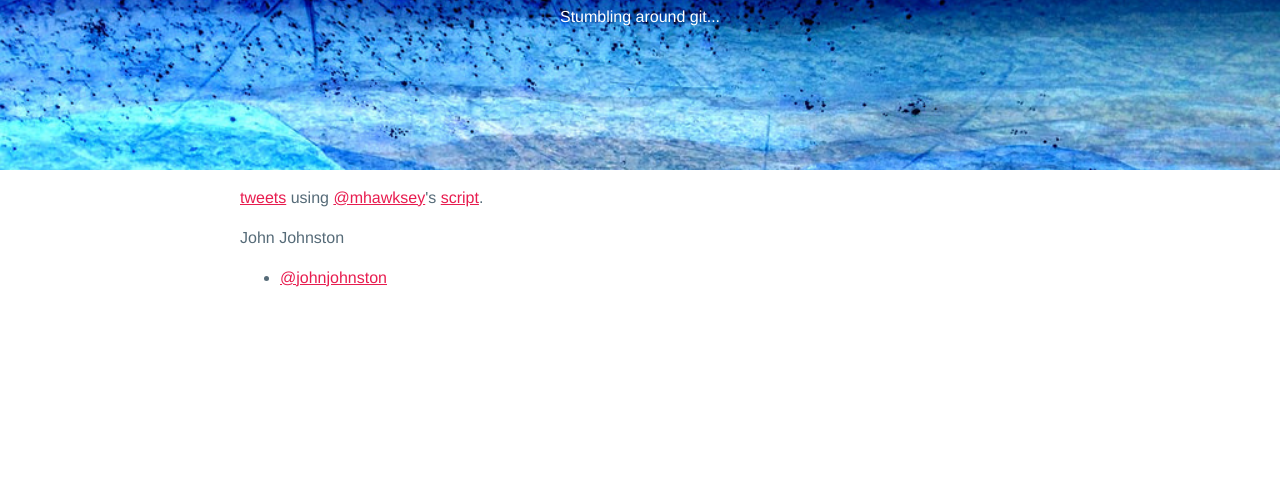
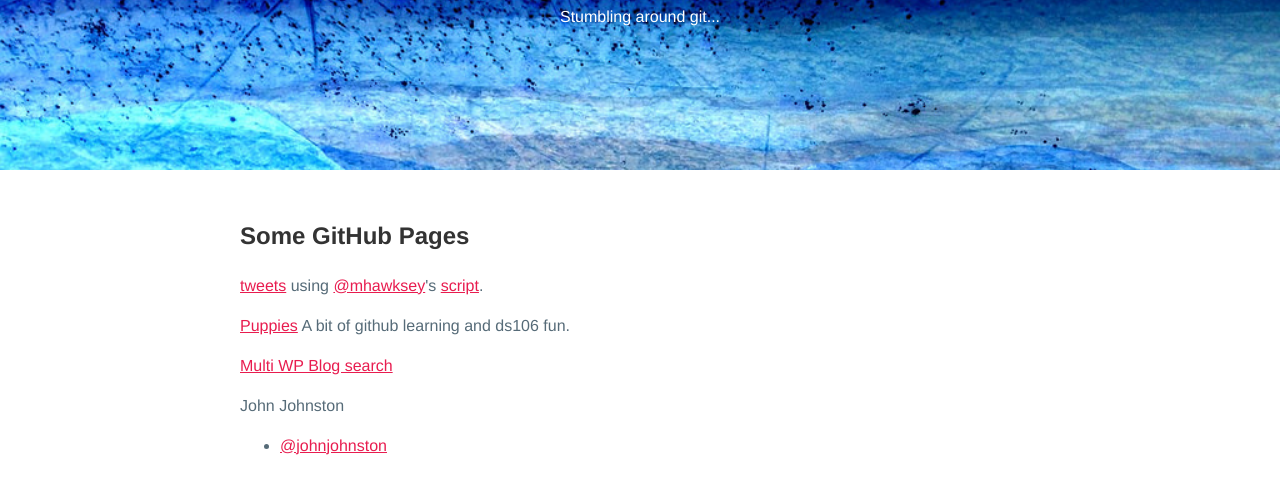
Before and after one commit to troutcolor/troutcolor.github.io, a plain HTML site: page index.html in a window 1280 px wide. Shown: the part 223-716 px from the top of the page. Drawn offline with Linux system fonts and the light colour scheme.

Commit message:
adding some links

```diff
--- a/index.html
+++ b/index.html
@@ -69,8 +69,10 @@
 
 
 <main>
-
+	<h2>Some GitHub Pages</h2>
 	<p><a href="tweets/">tweets</a> using <a href="https://twitter.com/mhawksey">@mhawksey</a>'s <a href="https://t.co/MPtCYsfmTY">script</a>.</p>
+	<p><a href="http://git.johnj.info/puppies/#puppy">Puppies</a> A bit of github learning and ds106 fun.</p>
+	<p><a href="http://git.johnj.info/wp-sites-search/index.html">Multi WP Blog search</a></p>
 
 
 	<div class="h-card">
```
